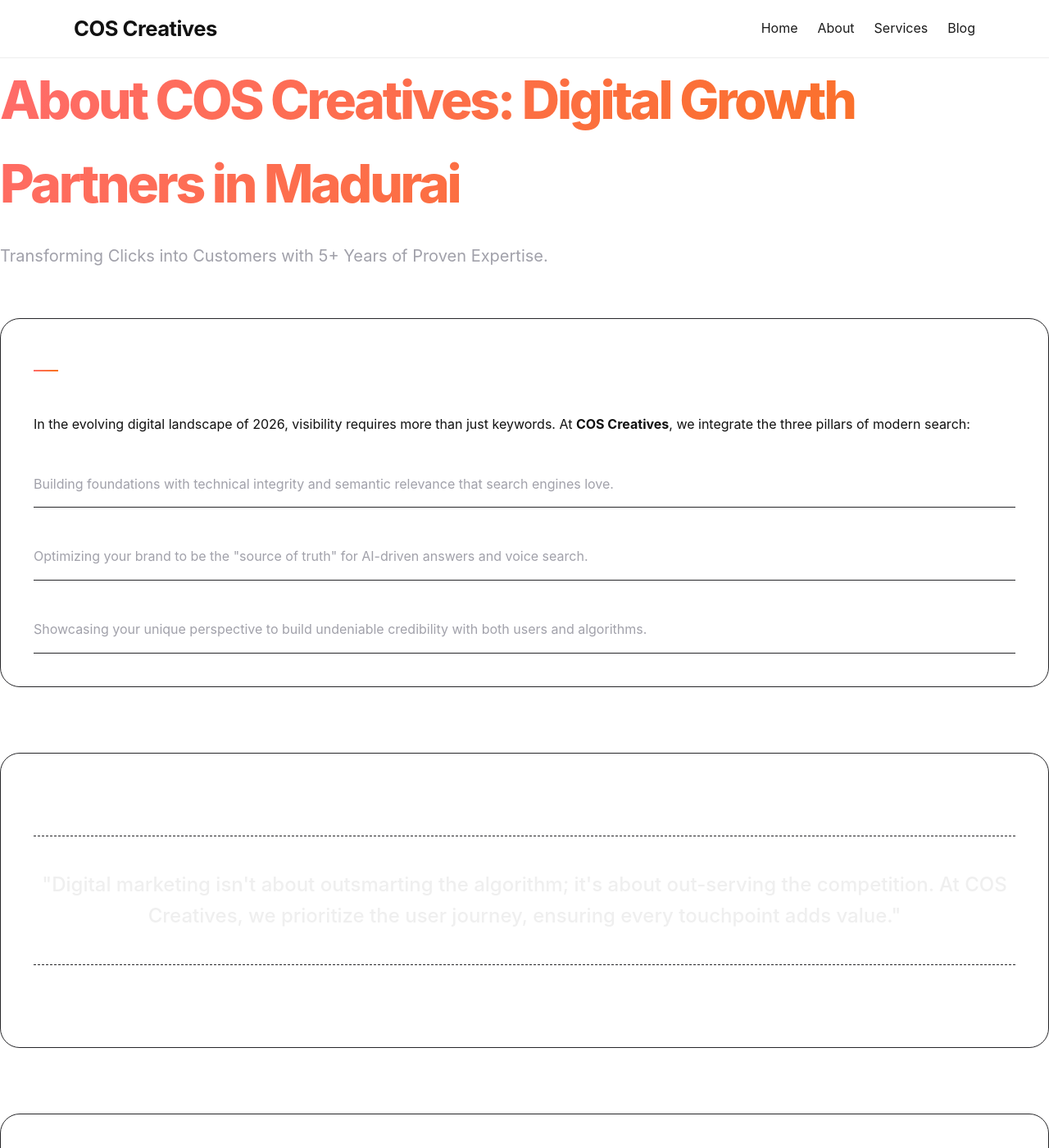
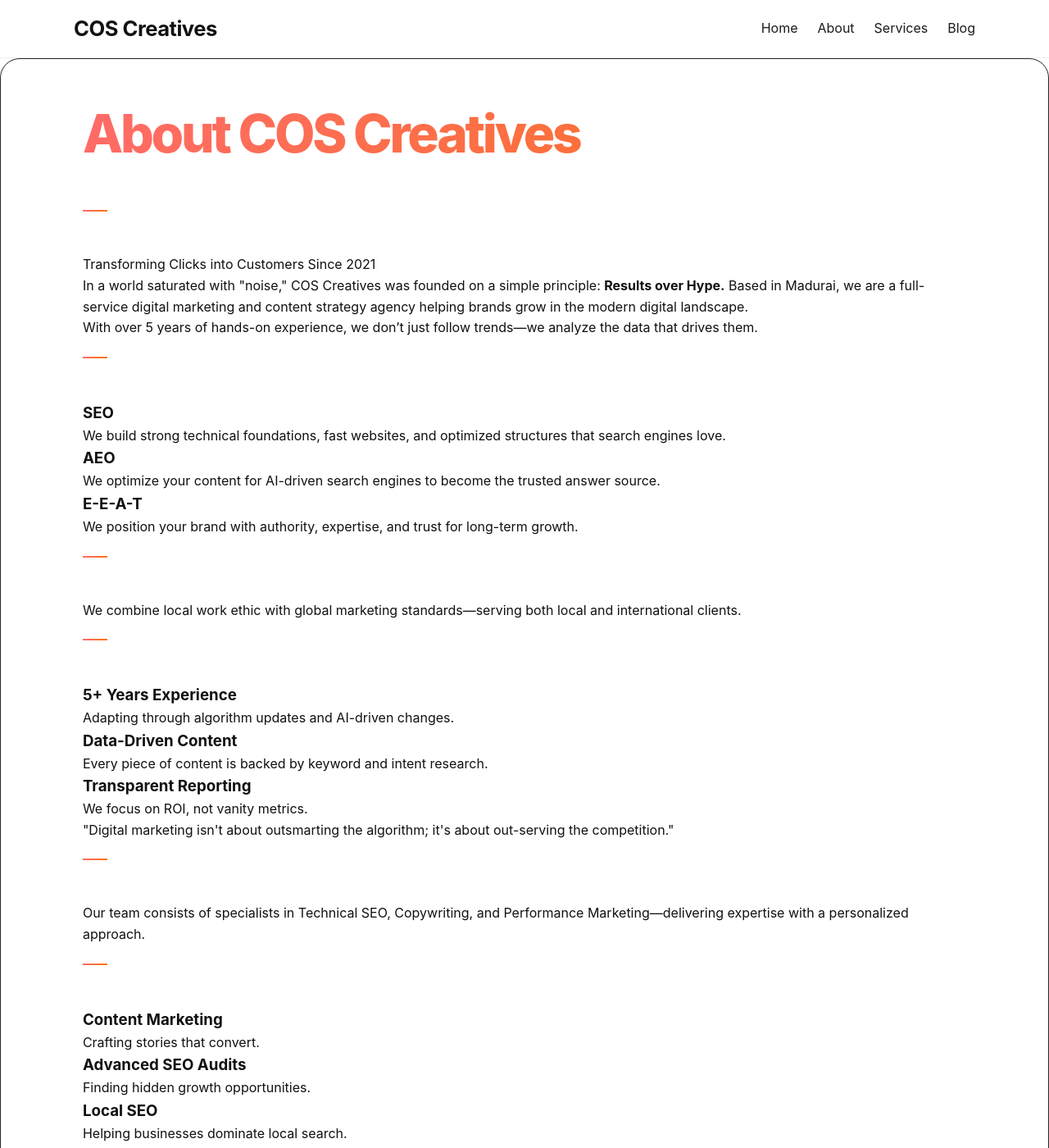
Before and after one commit to coscreativez-main/website, a Jekyll site: the page built from about.html, in a window 1280 px wide and 1400 px high. Shown: the whole window at 82% size. Built offline with Jekyll 4.4.1, drawn with Linux system fonts in a browser that asks for light colours; some of the changed text lies outside the part shown.

Commit message:
Update about.html

```diff
--- a/about.html
+++ b/about.html
@@ -2,49 +2,129 @@
 layout: default
 title: About Us
 ---
+<section class="about-section">
+  <div class="container">
 
-<h1>About COS Creatives: Digital Growth Partners in Madurai</h1>
-<p class="lead-text">Transforming Clicks into Customers with 5+ Years of Proven Expertise.</p>
+    <!-- HEADER -->
+    <div class="section">
+      <h1>About COS Creatives</h1>
+      <h2>Digital Growth Partners in Madurai</h2>
+      <p class="tagline">Transforming Clicks into Customers Since 2021</p>
 
-<section class="strategy-section">
-    <h2>The Triple-Threat Strategy: SEO, AEO, &amp; EEAT</h2>
-    <p>In the evolving digital landscape of 2026, visibility requires more than just keywords. At <strong>COS Creatives</strong>, we integrate the three pillars of modern search:</p>
+      <p>
+        In a world saturated with "noise," COS Creatives was founded on a simple principle:
+        <strong>Results over Hype.</strong> Based in Madurai, we are a full-service digital marketing
+        and content strategy agency helping brands grow in the modern digital landscape.
+      </p>
+    </div>
 
-    <ul class="strategy-list">
-        <li><strong>SEO (Search Engine Optimization):</strong> Building foundations with technical integrity and semantic relevance that search engines love.</li>
-        <li><strong>AEO (Answer Engine Optimization):</strong> Optimizing your brand to be the "source of truth" for AI-driven answers and voice search.</li>
-        <li><strong>E-E-A-T (Experience, Expertise, Authoritativeness, Trustworthiness):</strong> Showcasing your unique perspective to build undeniable credibility with both users and algorithms.</li>
-    </ul>
+    <!-- INTRO -->
+    <div class="section">
+      <p>
+        With over 5 years of hands-on experience, we don’t just follow trends—we analyze the data that drives them.
+      </p>
+    </div>
+
+    <!-- PHILOSOPHY -->
+    <div class="section">
+      <h2>Our Core Philosophy: The Triple-Threat Strategy</h2>
+
+      <div class="grid">
+        <div class="card">
+          <h3>SEO</h3>
+          <p>We build strong technical foundations, fast websites, and optimized structures that search engines love.</p>
+        </div>
+
+        <div class="card">
+          <h3>AEO</h3>
+          <p>We optimize your content for AI-driven search engines to become the trusted answer source.</p>
+        </div>
+
+        <div class="card">
+          <h3>E-E-A-T</h3>
+          <p>We position your brand with authority, expertise, and trust for long-term growth.</p>
+        </div>
+      </div>
+    </div>
+
+    <!-- WHY MADURAI -->
+    <div class="section">
+      <h2>Why Choose a Madurai-Based Digital Partner?</h2>
+      <p>
+        We combine local work ethic with global marketing standards—serving both local and international clients.
+      </p>
+    </div>
+
+    <!-- MILESTONES -->
+    <div class="section">
+      <h2>Our Milestones</h2>
+
+      <div class="grid">
+        <div class="card">
+          <h3>5+ Years Experience</h3>
+          <p>Adapting through algorithm updates and AI-driven changes.</p>
+        </div>
+
+        <div class="card">
+          <h3>Data-Driven Content</h3>
+          <p>Every piece of content is backed by keyword and intent research.</p>
+        </div>
+
+        <div class="card">
+          <h3>Transparent Reporting</h3>
+          <p>We focus on ROI, not vanity metrics.</p>
+        </div>
+      </div>
+    </div>
+
+    <!-- QUOTE -->
+    <div class="section">
+      <div class="quote">
+        "Digital marketing isn't about outsmarting the algorithm; it's about out-serving the competition."
+      </div>
+    </div>
+
+    <!-- TEAM -->
+    <div class="section">
+      <h2>Meet the Vision Behind COS Creatives</h2>
+      <p>
+        Our team consists of specialists in Technical SEO, Copywriting, and Performance Marketing—delivering expertise with a personalized approach.
+      </p>
+    </div>
+
+    <!-- SERVICES -->
+    <div class="section">
+      <h2>What We Do Best</h2>
+
+      <div class="grid">
+        <div class="card">
+          <h3>Content Marketing</h3>
+          <p>Crafting stories that convert.</p>
+        </div>
+
+        <div class="card">
+          <h3>Advanced SEO Audits</h3>
+          <p>Finding hidden growth opportunities.</p>
+        </div>
+
+        <div class="card">
+          <h3>Local SEO</h3>
+          <p>Helping businesses dominate local search.</p>
+        </div>
+
+        <div class="card">
+          <h3>Social Media</h3>
+          <p>Building engaged communities.</p>
+        </div>
+      </div>
+    </div>
+
+    <!-- CTA -->
+    <div class="section cta">
+      <h2>Ready to Scale Your Digital Footprint?</h2>
+      <p>Stop guessing and start growing with COS Creatives.</p>
+      <a href="#" class="btn-primary">Contact Us Today</a>
+    </div>
+
+  </div>
 </section>
-
-<section class="mission-section">
-    <blockquote>
-        "Digital marketing isn't about outsmarting the algorithm; it's about out-serving the competition. At COS Creatives, we prioritize the user journey, ensuring every touchpoint adds value."
-    </blockquote>
-</section>
-
-<section class="local-expertise">
-    <h2>Why Choose a Madurai-Based Digital Partner?</h2>
-    <p>Madurai is a city of heritage and rapid industrial growth. We combine that local work ethic with global marketing standards. Whether you are a local business in Tallakulam or an international brand seeking a specialized <strong>content marketing agency in India</strong>, we provide the bridge.</p>
-
-    <ul class="milestones">
-        <li><strong>5+ Years of Experience:</strong> A half-decade of navigating core algorithm shifts and the AI revolution.</li>
-        <li><strong>Data-Driven Content:</strong> Every strategy is backed by intent-based keyword research and performance metrics.</li>
-        <li><strong>Transparent ROI:</strong> We focus on conversions and sustainable organic growth, not vanity metrics.</li>
-    </ul>
-</section>
-
-<section class="services-summary">
-    <h2>Core Expertise</h2>
-    <ul>
-        <li>Content Marketing Strategy</li>
-        <li>Advanced Technical SEO Audits</li>
-        <li>Local SEO &amp; GMB Optimization</li>
-        <li>Performance-Based Social Media Management</li>
-    </ul>
-</section>
-
-<section class="cta-section">
-    <p>Ready to scale your digital footprint with a team that understands the Madurai market and global trends?</p>
-    <a href="#contact" class="cta-button">Contact Us Today</a>
-</section>
```
